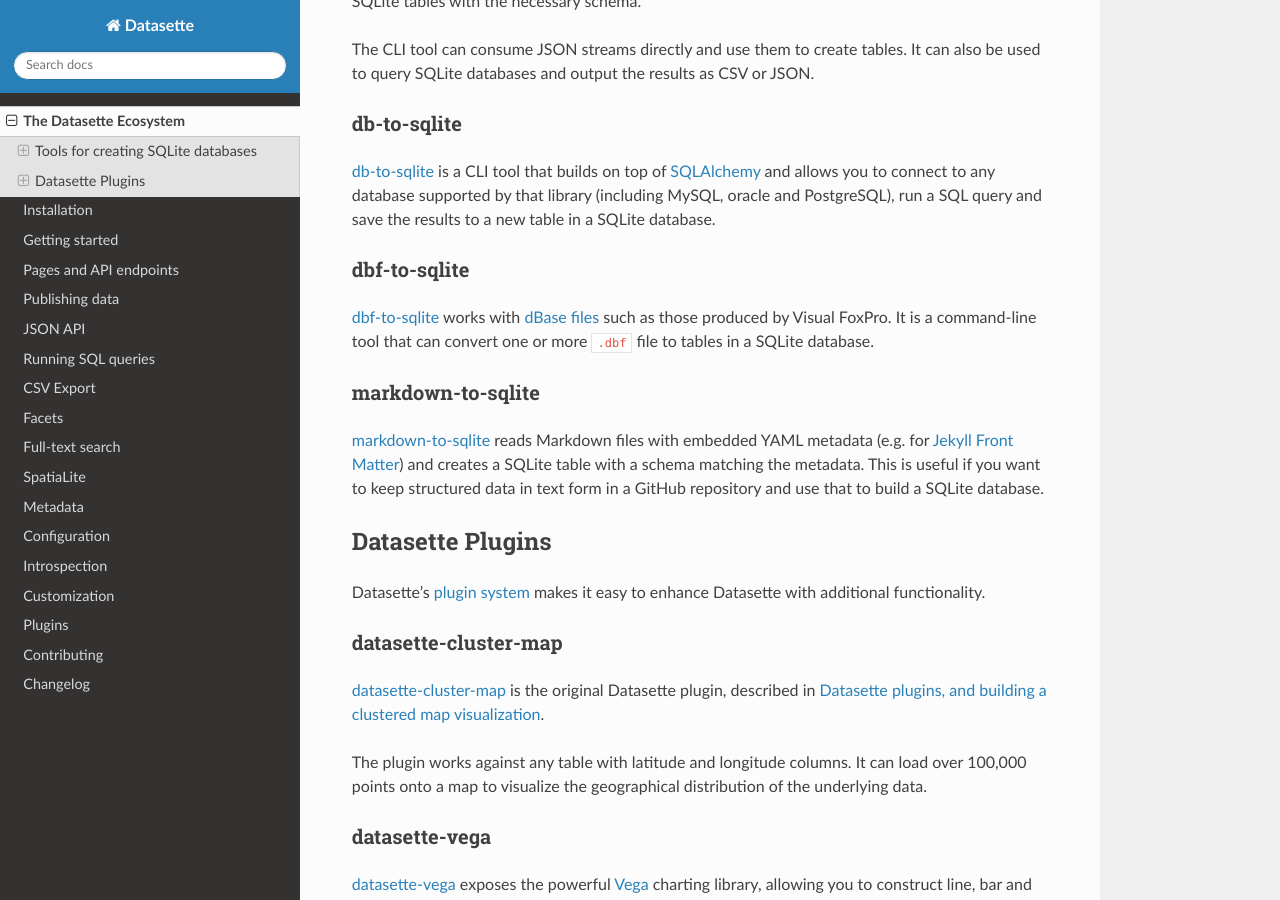
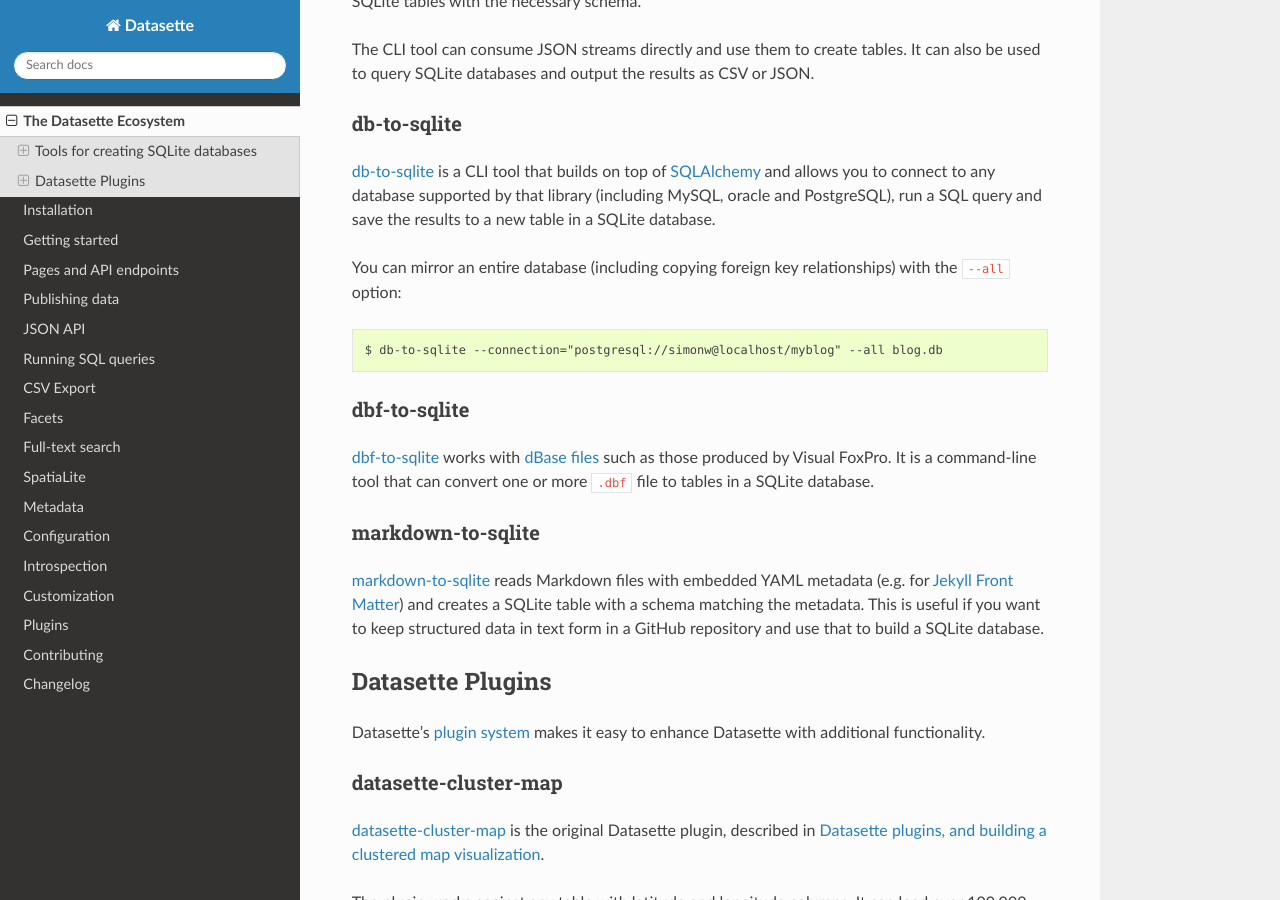
Before and after one commit to simonw/datasette, a Sphinx documentation site: the page built from docs/ecosystem.rst, in a window 1280 px wide and 900 px high, scrolled down 614 px. Built offline with Sphinx 7.4.7 and the Read the Docs theme 2.0.0, drawn with Linux system fonts in a browser that asks for light colours.

Commit message:
Expanded section on db-to-sqlite

```diff
--- a/docs/ecosystem.rst
+++ b/docs/ecosystem.rst
@@ -27,6 +27,10 @@
 ------------
 
 `db-to-sqlite <https://github.com/simonw/db-to-sqlite>`__ is a CLI tool that builds on top of `SQLAlchemy <https://www.google.com/search?client=firefox-b-1-ab&q=sqlalchemy>`__ and allows you to connect to any database supported by that library (including MySQL, oracle and PostgreSQL), run a SQL query and save the results to a new table in a SQLite database.
+
+You can mirror an entire database (including copying foreign key relationships) with the ``--all`` option::
+
+    $ db-to-sqlite --connection="postgresql://simonw@localhost/myblog" --all blog.db
 
 dbf-to-sqlite
 -------------
```
